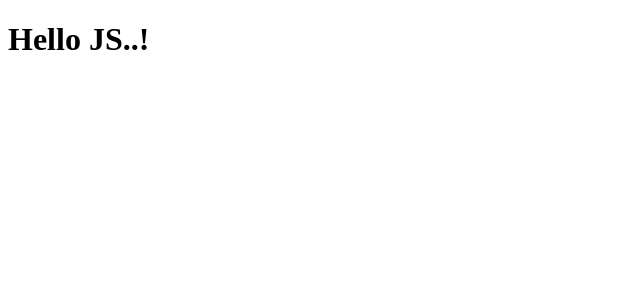
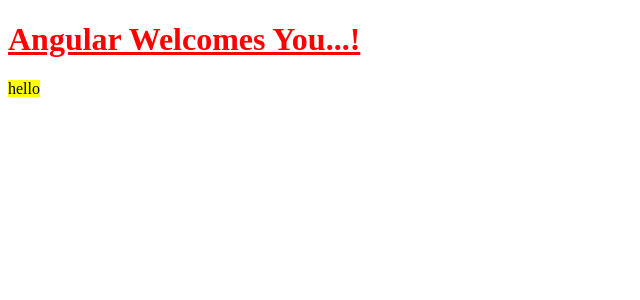
Before and after one commit to wasimshaikh89400/wasimJs, an Angular app in the folder my-shop/: page / in a window 1280 px wide. Shown: the top 300 px of the page, without its empty margins (0-640 px from the left). Built offline with nearby package versions, Linux system fonts and the light colour scheme.

Commit message:
angular css

```diff
--- a/my-shop/src/app/app.component.ts
+++ b/my-shop/src/app/app.component.ts
@@ -1,7 +1,17 @@
 import { Component, NgModule } from '@angular/core';
 
+// decorator, annotation,
 @Component({
+  // data -> metadata
   selector: 'app-start',
-  template: '<h1>Hello JS..!</h1>',
+  template: ` <h1>
+      <u>{{ title }}</u>
+    </h1>
+    <mark>hello</mark>`,
+  styles: ['h1{color:red}'],
 })
-export class FirstComponent {}
+export class FirstComponent {
+  // document.write(title)
+  // {{title}}
+  title = 'Angular Welcomes You...!';
+}
--- a/my-shop/src/app/app.module.ts
+++ b/my-shop/src/app/app.module.ts
@@ -9,3 +9,5 @@
   bootstrap: [FirstComponent], // root component
 })
 export class FirstModule {}
+
+// module = set of logic(s)
```
